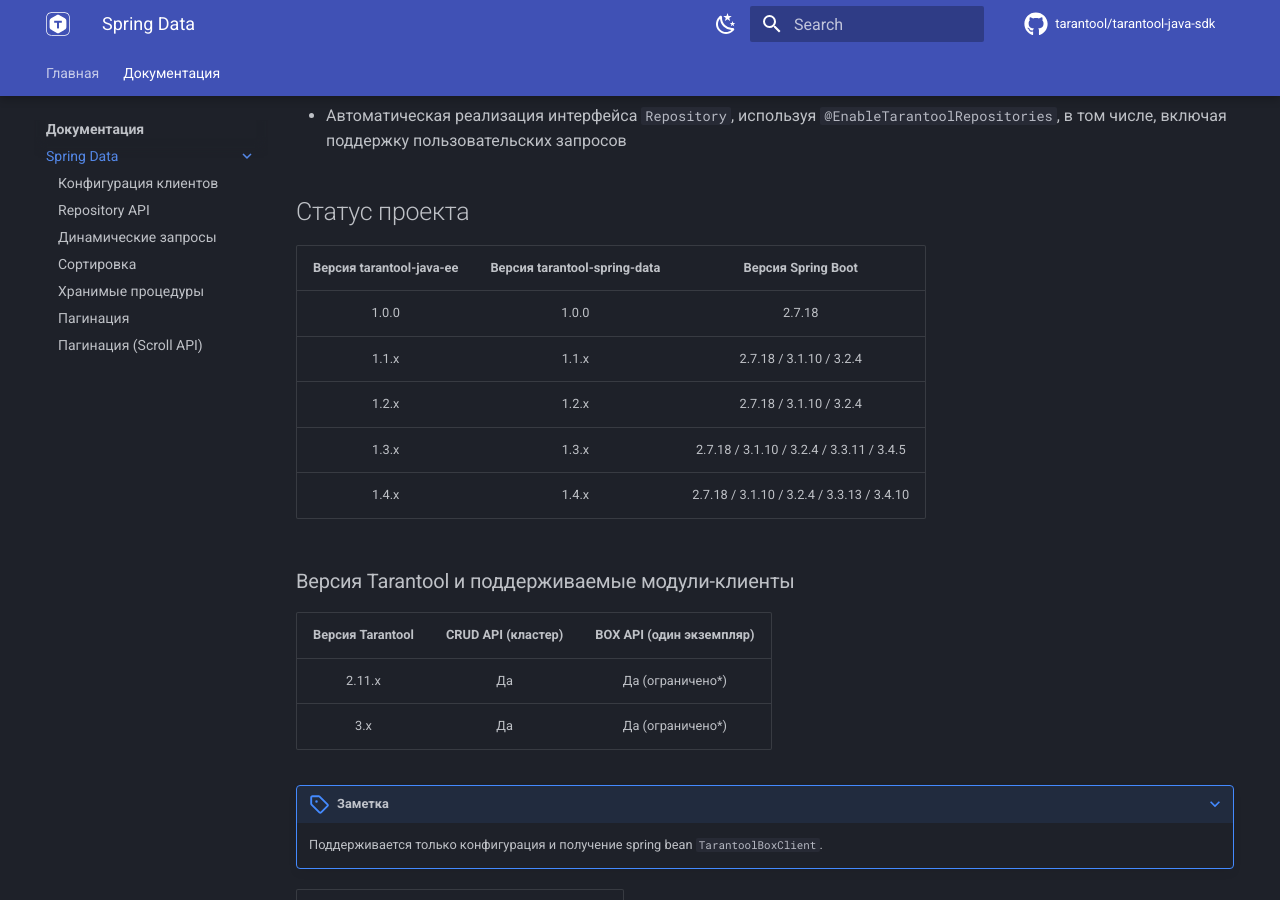
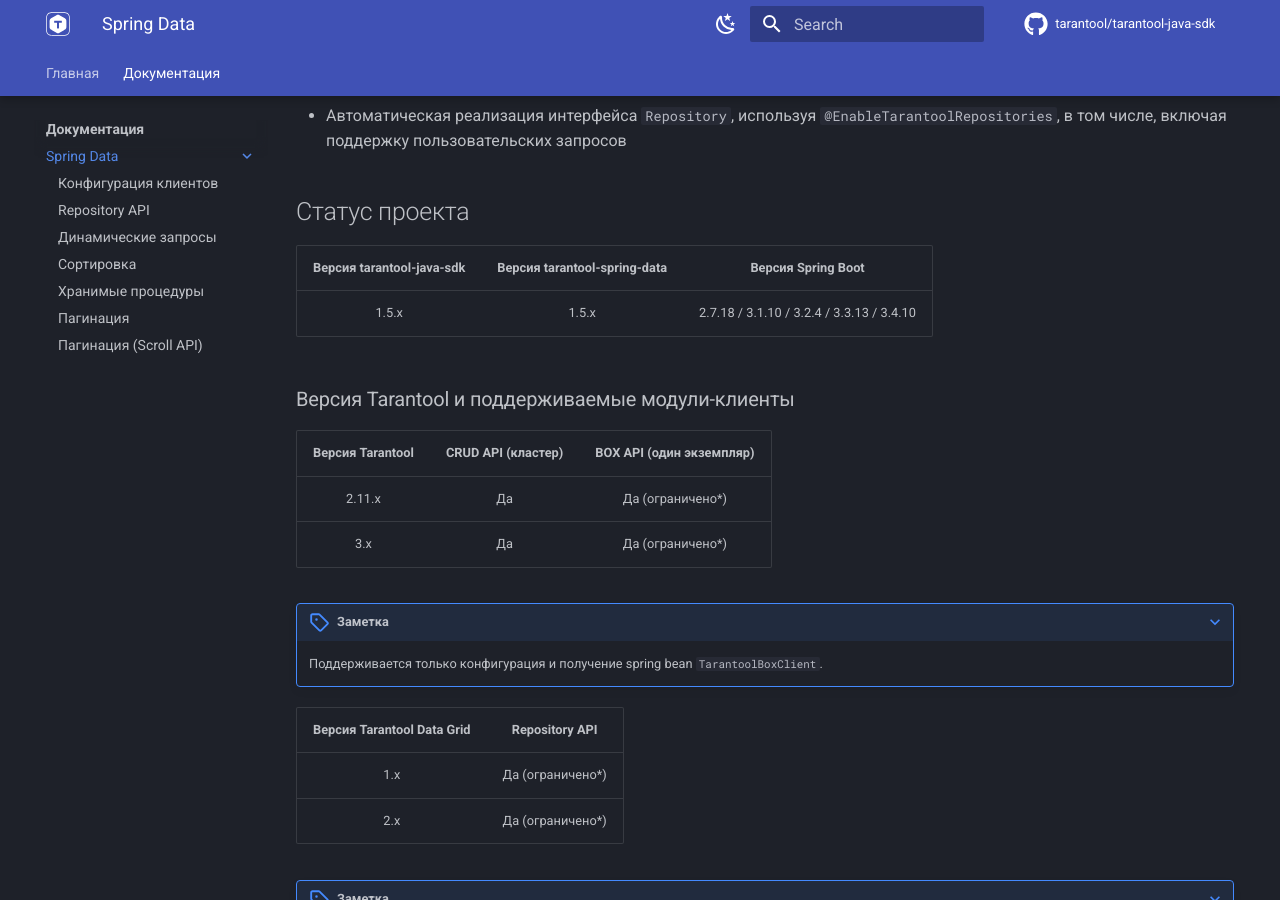
Before and after one commit to tarantool/tarantool-java-sdk, an MkDocs documentation site: the page built from documentation/docs/documentation/spring-data/index.md, in a window 1280 px wide and 900 px high, scrolled down 568 px. Built offline with MkDocs 1.6.1 and Material for MkDocs 9.7.7, drawn with Linux system fonts in a browser that asks for light colours; comment, search, counter and statistics services are not loaded; the version menu is left out; some of the changed text lies outside the part shown.

Commit message:
doc(spring-data): after review

````diff
--- a/documentation/docs/documentation/spring-data/index.md
+++ b/documentation/docs/documentation/spring-data/index.md
@@ -23,13 +23,9 @@
 
 ## Статус проекта
 
-| Версия tarantool-java-ee | Версия tarantool-spring-data |            Версия Spring Boot             |
-|:------------------------:|:----------------------------:|:-----------------------------------------:|
-|          1.0.0           |            1.0.0             |                  2.7.18                   |
-|          1.1.x           |            1.1.x             |          2.7.18 / 3.1.10 / 3.2.4          |
-|          1.2.x           |            1.2.x             |          2.7.18 / 3.1.10 / 3.2.4          |
-|          1.3.x           |            1.3.x             | 2.7.18 / 3.1.10 / 3.2.4 / 3.3.11 / 3.4.5  |
-|          1.4.x           |            1.4.x             | 2.7.18 / 3.1.10 / 3.2.4 / 3.3.13 / 3.4.10 |
+| Версия tarantool-java-sdk | Версия tarantool-spring-data |            Версия Spring Boot             |
+|:-------------------------:|:----------------------------:|:-----------------------------------------:|
+|           1.5.x           |            1.5.x             | 2.7.18 / 3.1.10 / 3.2.4 / 3.3.13 / 3.4.10 |
 
 ### Версия Tarantool и поддерживаемые модули-клиенты
 
@@ -88,12 +84,12 @@
   <dependency>
     <groupId>org.springframework.boot</groupId>
     <artifactId>spring-boot-starter</artifactId>
-    <version>3.4.10</version>
+    <version>3.4.12</version>
   </dependency>
   <dependency>
     <groupId>io.tarantool</groupId>
     <artifactId>tarantool-spring-data-34</artifactId>
-    <version>1.4.0</version>
+    <version>${tarantool-spring-data.version}</version>
   </dependency>
 </dependencies>
 ```
````
Also changed, not shown: documentation/docs/documentation/spring-data/scroll-api.md (+3 -3 lines), documentation/docs/index.md (+1 -1 lines).
